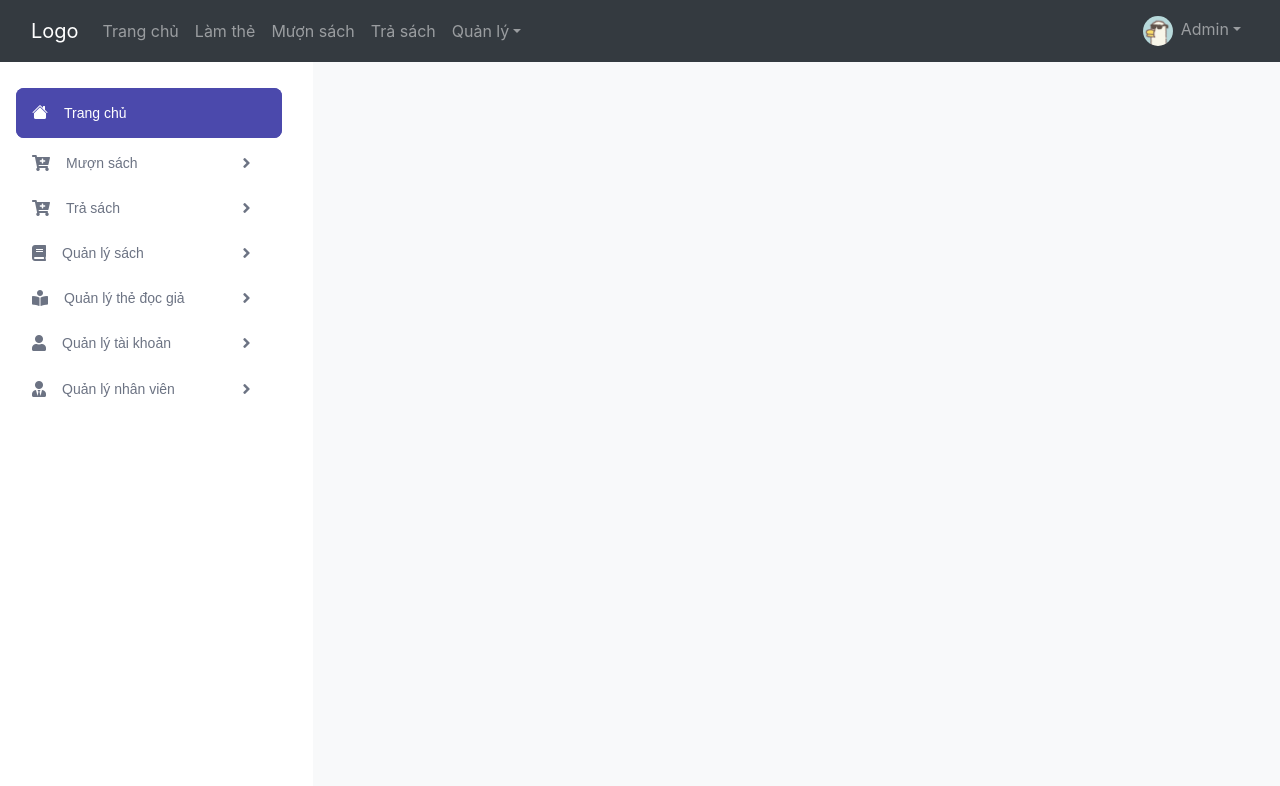
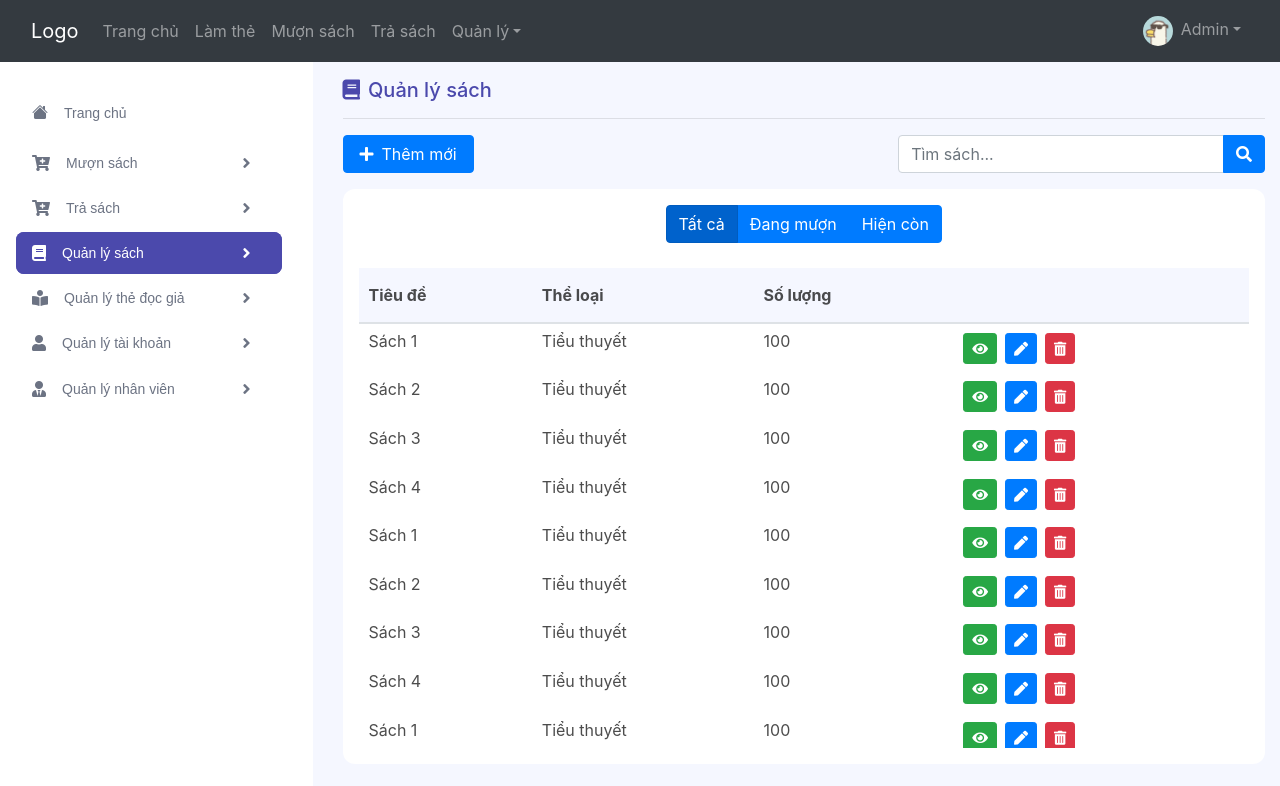
Before and after one commit to nhuttruong201/qltv-react-js, a React (Create React App) app: page /books in a window 1280 px wide. Shown: the top 786 px of the page. Built offline with nearby package versions, Linux system fonts and the light colour scheme.

Commit message:
add book manage page

```diff
--- a/package.json
+++ b/package.json
@@ -7,8 +7,10 @@
     "@testing-library/react": "^12.1.4",
     "@testing-library/user-event": "^13.5.0",
     "bootstrap": "^5.1.3",
-    "react": "^18.0.0",
-    "react-dom": "^18.0.0",
+    "react": "^17.0.2",
+    "react-dom": "^17.0.2",
+    "react-router": "^6.2.2",
+    "react-router-dom": "^5.3.0",
     "react-scripts": "5.0.0",
     "web-vitals": "^2.1.4"
   },
--- a/public/css/style.css
+++ b/public/css/style.css
@@ -188,3 +188,40 @@ html, body{
   left: auto !important;
   right: 0 !important;
 }
+
+.bg-light-blue {
+  background-color: #F5F7FF !important;
+}
+
+.radius {
+  border-radius: 12px !important;
+}
+
+.table td, .table th {
+  border: none;
+}
+
+h5 {
+  color: rgba(0, 0, 0, 0.7) !important;
+  color: #4B49AC !important;
+}
+
+.table-container{
+  margin-top: 25px;
+  height: calc(100vh - 320px);
+  overflow: auto;
+}
+
+.table-fix-head thead th {
+  position: sticky;
+  top: 0;
+  z-index: 1;
+  color: rgba(0, 0, 0, 0.7) !important;
+  background-color: #F5F7FF ;
+  padding: 15px 10px;
+}
+
+.table-fix-head tbody td {
+  padding-left: 10px;
+  color: rgba(0, 0, 0, 0.7);
+}
--- a/src/App.js
+++ b/src/App.js
@@ -1,17 +1,36 @@
+import {
+    BrowserRouter as Router,
+    Switch,
+    Route,
+    useParams,
+} from "react-router-dom";
+import BookArea from "./components/books/BookArea";
+
 import Navbar from "./components/views/Navbar";
 import SideBar from "./components/views/Sidebar";
 
 function App() {
     return (
+        <Router>
+            <Switch>
                 <div className="container-fluid m-0 p-0 h-100">
                     <Navbar />
                     <div className="row h-100">
                         <div className="col-md-4 col-lg-3 d-none d-sm-none d-md-block h-100">
                             <SideBar />
                         </div>
-                <div className="col-12 col-md-8 col-lg-9 bg-light"></div>
+                        <div className="col-12 col-md-8 col-lg-9 bg-light-blue">
+                            <Route exact path="/">
+                                <h1>Home</h1>
+                            </Route>
+                            <Route exact path="/books">
+                                <BookArea />
+                            </Route>
                         </div>
                     </div>
+                </div>
+            </Switch>
+        </Router>
     );
 }
 
--- /dev/null
+++ b/src/components/books/BookArea.js
@@ -0,0 +1,118 @@
+import { useState } from "react";
+
+let initListBooks = [
+    { id: 1, title: "Sách 1", category: "Tiểu thuyết", total: 100 },
+    { id: 2, title: "Sách 2", category: "Tiểu thuyết", total: 100 },
+    { id: 3, title: "Sách 3", category: "Tiểu thuyết", total: 100 },
+    { id: 4, title: "Sách 4", category: "Tiểu thuyết", total: 100 },
+    { id: 1, title: "Sách 1", category: "Tiểu thuyết", total: 100 },
+    { id: 2, title: "Sách 2", category: "Tiểu thuyết", total: 100 },
+    { id: 3, title: "Sách 3", category: "Tiểu thuyết", total: 100 },
+    { id: 4, title: "Sách 4", category: "Tiểu thuyết", total: 100 },
+    { id: 1, title: "Sách 1", category: "Tiểu thuyết", total: 100 },
+    { id: 2, title: "Sách 2", category: "Tiểu thuyết", total: 100 },
+    { id: 3, title: "Sách 3", category: "Tiểu thuyết", total: 100 },
+    { id: 4, title: "Sách 4", category: "Tiểu thuyết", total: 100 },
+];
+
+const BookArea = () => {
+    const [listBooks, setListBooks] = useState(initListBooks);
+
+    return (
+        <>
+            <div className="container py-3">
+                <div className="row">
+                    <div className="col-12">
+                        <h5>
+                            <i className="fas fa-book mr-2"></i>Quản lý sách
+                        </h5>
+                        <hr></hr>
+                    </div>
+                    <div className="col-sm-7">
+                        <button className="btn btn-primary px-3">
+                            <i className="fas fa-plus mr-2"></i>Thêm mới
+                        </button>
+                    </div>
+                    <div className="col-sm-5">
+                        <div class="input-group">
+                            <input
+                                type="text"
+                                class="form-control"
+                                placeholder="Tìm sách..."
+                            />
+                            <div class="input-group-append">
+                                <button class="btn btn-primary" type="submit">
+                                    {/* Tìm */}
+                                    <i className="fas fa-search"></i>
+                                </button>
+                            </div>
+                        </div>
+                    </div>
+
+                    <div className="col-12 mt-3">
+                        <div className="bg-white radius p-3">
+                            <div className="w-100 text-center">
+                                <div class="btn-group">
+                                    <button
+                                        type="button"
+                                        class="btn btn-primary active"
+                                    >
+                                        Tất cả
+                                    </button>
+                                    <button
+                                        type="button"
+                                        class="btn btn-primary"
+                                    >
+                                        Đang mượn
+                                    </button>
+                                    <button
+                                        type="button"
+                                        class="btn btn-primary"
+                                    >
+                                        Hiện còn
+                                    </button>
+                                </div>
+                            </div>
+
+                            <div className="table-container">
+                                <table class="table table-sm table-hover table-sm-responsive table-fix-head">
+                                    <thead>
+                                        <tr>
+                                            <th>Tiêu đề</th>
+                                            <th>Thể loại</th>
+                                            <th>Số lượng</th>
+                                            <th></th>
+                                        </tr>
+                                    </thead>
+                                    <tbody>
+                                        {listBooks &&
+                                            listBooks.map((item) => (
+                                                <tr>
+                                                    <td>{item.title}</td>
+                                                    <td>{item.category}</td>
+                                                    <td>{item.total}</td>
+                                                    <td>
+                                                        <button className="btn btn-sm btn-success m-1">
+                                                            <i className="fas fa-eye"></i>
+                                                        </button>
+                                                        <button className="btn btn-sm btn-primary m-1">
+                                                            <i className="fas fa-pen"></i>
+                                                        </button>
+                                                        <button className="btn btn-sm btn-danger m-1">
+                                                            <i className="fas fa-trash-alt"></i>
+                                                        </button>
+                                                    </td>
+                                                </tr>
+                                            ))}
+                                    </tbody>
+                                </table>
+                            </div>
+                        </div>
+                    </div>
+                </div>
+            </div>
+        </>
+    );
+};
+
+export default BookArea;
--- a/src/components/views/Navbar.js
+++ b/src/components/views/Navbar.js
@@ -74,10 +74,10 @@ const Navbar = () => {
                         </li>
                     </ul>
 
-                    <ul class="navbar-nav ml-auto">
-                        <li class="nav-item dropdown">
+                    <ul className="navbar-nav ml-auto">
+                        <li className="nav-item dropdown">
                             <a
-                                class="nav-link dropdown-toggle"
+                                className="nav-link dropdown-toggle"
                                 href="!#"
                                 role="button"
                                 data-toggle="dropdown"
--- a/src/components/views/Sidebar.js
+++ b/src/components/views/Sidebar.js
@@ -1,62 +1,99 @@
+import { NavLink } from "react-router-dom";
+
 const SideBar = () => {
     return (
         <nav className="sidebar sidebar-offcanvas" id="sidebar">
-            <ul className="nav">
-                <li className="nav-item active">
-                    <a className="nav-link" href="!#">
-                        <i class="bi bi-house-fill mr-3"></i>
+            <div className="nav">
+                <NavLink
+                    to="/"
+                    exact={true}
+                    className="nav-item"
+                    activeClassName="active"
+                >
+                    <span className="nav-link">
+                        <i className="bi bi-house-fill mr-3"></i>
                         <span className="menu-title">Trang chủ</span>
-                    </a>
-                </li>
+                    </span>
+                </NavLink>
 
-                <li className="nav-item">
-                    <a className="nav-link" href="!#">
-                        <i class="fas fa-cart-plus mr-3"></i>
+                <NavLink
+                    to="/muon-sach"
+                    exact={true}
+                    className="nav-item"
+                    activeClassName="active"
+                >
+                    <span className="nav-link">
+                        <i className="fas fa-cart-plus mr-3"></i>
                         <span className="menu-title">Mượn sách</span>
-                        <i class="fas fa-angle-right ml-auto"></i>
-                    </a>
-                </li>
+                        <i className="fas fa-angle-right ml-auto"></i>
+                    </span>
+                </NavLink>
 
-                <li className="nav-item">
-                    <a className="nav-link" href="!#">
-                        <i class="fas fa-cart-plus mr-3"></i>
+                <NavLink
+                    to="/tra-sach"
+                    exact={true}
+                    className="nav-item"
+                    activeClassName="active"
+                >
+                    <span className="nav-link">
+                        <i className="fas fa-cart-plus mr-3"></i>
                         <span className="menu-title">Trả sách</span>
-                        <i class="fas fa-angle-right ml-auto"></i>
-                    </a>
-                </li>
+                        <i className="fas fa-angle-right ml-auto"></i>
+                    </span>
+                </NavLink>
 
-                <li className="nav-item">
-                    <a className="nav-link" href="!#">
-                        <i class="fas fa-book mr-3"></i>
+                <NavLink
+                    to="/books"
+                    exact={true}
+                    className="nav-item"
+                    activeClassName="active"
+                >
+                    <span className="nav-link">
+                        <i className="fas fa-book mr-3"></i>
                         <span className="menu-title">Quản lý sách</span>
-                        <i class="fas fa-angle-right ml-auto"></i>
-                    </a>
-                </li>
+                        <i className="fas fa-angle-right ml-auto"></i>
+                    </span>
+                </NavLink>
 
-                <li className="nav-item">
-                    <a className="nav-link" href="!#">
-                        <i class="fas fa-book-reader mr-3"></i>
+                <NavLink
+                    to="/readers"
+                    exact={true}
+                    className="nav-item"
+                    activeClassName="active"
+                >
+                    <span className="nav-link">
+                        <i className="fas fa-book-reader mr-3"></i>
                         <span className="menu-title">Quản lý thẻ đọc giả</span>
-                        <i class="fas fa-angle-right ml-auto"></i>
-                    </a>
-                </li>
+                        <i className="fas fa-angle-right ml-auto"></i>
+                    </span>
+                </NavLink>
 
-                <li className="nav-item">
-                    <a className="nav-link" href="!#">
-                        <i class="fas fa-user mr-3"></i>
+                <NavLink
+                    to="/accounts"
+                    exact={true}
+                    className="nav-item"
+                    activeClassName="active"
+                >
+                    <span className="nav-link">
+                        <i className="fas fa-user mr-3"></i>
                         <span className="menu-title">Quản lý tài khoản</span>
-                        <i class="fas fa-angle-right ml-auto"></i>
-                    </a>
-                </li>
+                        <i className="fas fa-angle-right ml-auto"></i>
+                    </span>
+                </NavLink>
 
-                <li className="nav-item">
-                    <a className="nav-link" href="!#">
-                        <i class="fas fa-user-tie mr-3"></i>
+                <NavLink
+                    to="/staffs"
+                    exact={true}
+                    className="nav-item"
+                    activeClassName="active"
+                >
+                    <span className="nav-link">
+                        <i className="fas fa-user-tie mr-3"></i>
                         <span className="menu-title">Quản lý nhân viên</span>
-                        <i class="fas fa-angle-right ml-auto"></i>
-                    </a>
-                </li>
-            </ul>
+                        <i className="fas fa-angle-right ml-auto"></i>
+                    </span>
+                </NavLink>
+            </div>
         </nav>
     );
 };
```
Also changed, not shown: 1 other file (tests, documents, lock files or other folders). Lines whose indentation alone changed are shown as unchanged.
